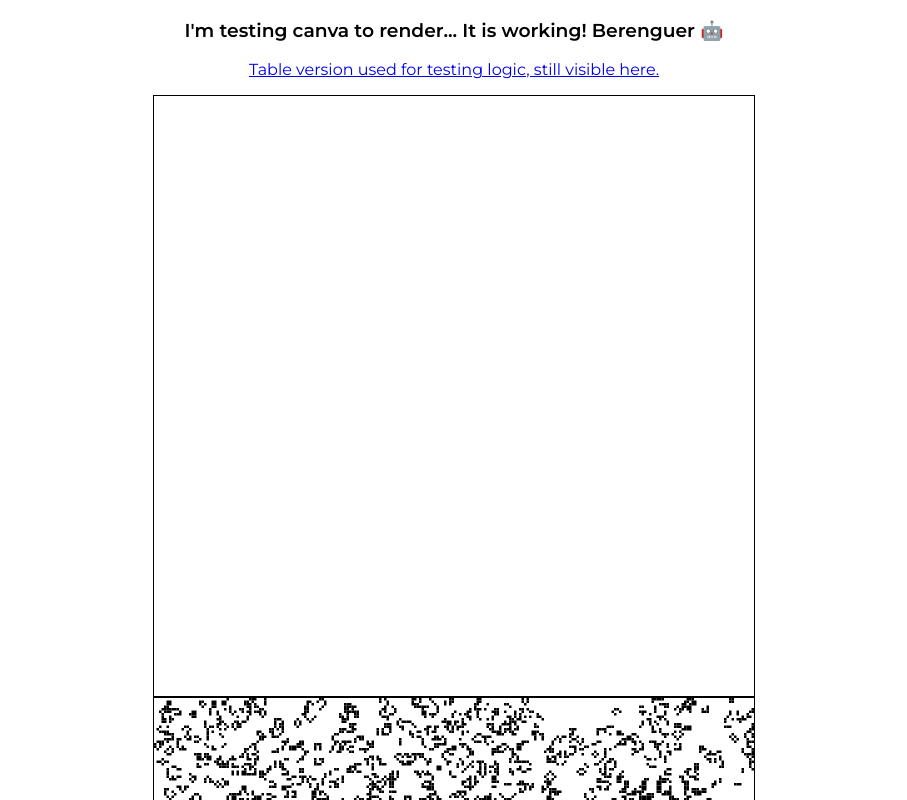
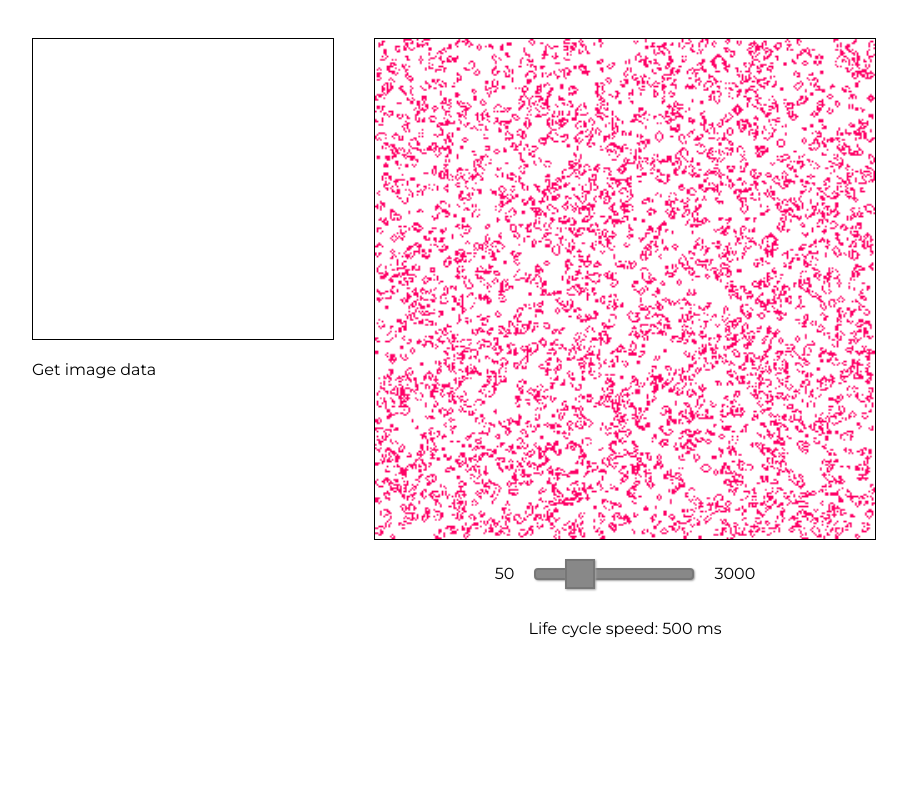
Before and after one commit to Beringar/202201-W2-CH-WE-berenguer-pou, a website: page index.html in a window 1280 px wide. Shown: the top 800 px of the page, without its empty margins (186-1093 px from the left). Drawn offline with Linux system fonts and the light colour scheme.

Commit message:
rendered user input on canva as pattern for life cycle

```diff
--- a/app-get-draw.js
+++ b/app-get-draw.js
@@ -45,7 +45,7 @@ function init(container, width, height) {
 }
 
 const container = document.getElementById("canvas");
-init(container, 600, 600);
+init(container, 300, 300);
 
 const chunkArray = (arr, size) =>
   Array.from({ length: Math.ceil(arr.length / size) }, (v, i) =>
@@ -53,12 +53,12 @@ const chunkArray = (arr, size) =>
   );
 
 const getDataArrayFromCanvaDrawing = () => {
-  const imageData = ctx.getImageData(0, 0, 600, 600).data;
+  const imageData = ctx.getImageData(0, 0, 300, 300).data;
   const onlyBlackPixelData = [];
   for (let i = 3; i < imageData.length; i += 4) {
     onlyBlackPixelData.push(imageData[i]);
   }
-  return chunkArray(onlyBlackPixelData, 600).map((row) =>
+  return chunkArray(onlyBlackPixelData, 300).map((row) =>
     row.map((cell) => {
       if (cell === 255) {
         return 1;
--- a/app.js
+++ b/app.js
@@ -1,4 +1,5 @@
 /* eslint-disable no-unused-vars */
+let runLifeCycleSetTimeOut;
 const createBidimensionalSquareArray = (rows) => {
   const array = [];
   for (let i = 0; i < rows; i++) {
@@ -94,7 +95,7 @@ const getCellNewStatus = (actualStatus, numberOfNeighbours) => {
 };
 
 let grid = fillGridCells(
-  createBidimensionalSquareArray(600),
+  createBidimensionalSquareArray(300),
   2,
   getRandomState
 );
@@ -110,7 +111,6 @@ const getRandomColor = () => {
 };
 
 const ctx = canvasElement.getContext("2d");
-ctx.scale(2.5, 2.5);
 let msIntervalNewCycle = 500;
 const drawLifeCycleCanva = (gridArray) => {
   if (canvasElement.getContext) {
@@ -118,7 +118,7 @@ const drawLifeCycleCanva = (gridArray) => {
     for (let row = 0; row < gridArray.length; row++) {
       for (let col = 0; col < gridArray.length; col++) {
         if (grid[row][col] === 1) {
-          ctx.fillStyle = "#000000";
+          ctx.fillStyle = "#ff0066";
           ctx.fillRect(row, col, 1, 1);
         }
       }
@@ -135,14 +135,12 @@ const setNextCycle = (actualStateGrid) => {
   return grid;
 };
 
-const runLifeCycle = () => {
-  drawLifeCycleCanva(setNextCycle(grid));
-  setTimeout(() => {
-    runLifeCycle();
+const startCycle = () => {
+  runLifeCycleSetTimeOut = setTimeout(() => {
+    drawLifeCycleCanva(setNextCycle(grid));
+    startCycle();
   }, msIntervalNewCycle);
 };
-
-runLifeCycle();
 
 const speedCanvaInputElement = document.querySelector("#speed-canva");
 const actualSpeedTextElement = document.querySelector("#actual-speed-canva");
@@ -155,3 +153,87 @@ speedCanvaInputElement.addEventListener(
   },
   false
 );
+
+function createCanvas(parent, width, height) {
+  const canvas = {};
+  canvas.node = document.createElement("canvas");
+  canvas.context = canvas.node.getContext("2d");
+  canvas.node.width = width || 100;
+  canvas.node.height = height || 100;
+  parent.appendChild(canvas.node);
+  return canvas;
+}
+let ctxDraw = null;
+function init(container, width, height) {
+  const canvas = createCanvas(container, width, height);
+  ctxDraw = canvas.context;
+
+  ctxDraw.fillCircle = function (x, y, radius, fillColor) {
+    this.fillStyle = fillColor;
+    this.beginPath();
+    this.moveTo(x, y);
+    this.arc(x, y, radius, 0, Math.PI * 2, false);
+    this.fill();
+  };
+  ctxDraw.clearTo = function (fillColorClear) {
+    ctxDraw.fillStyle = fillColorClear;
+    ctxDraw.fillRect(0, 0, width, height);
+  };
+
+  // bind mouse events
+  canvas.node.onmousemove = function (e) {
+    if (!canvas.isDrawing) {
+      return;
+    }
+    const x = e.pageX - this.offsetLeft;
+    const y = e.pageY - this.offsetTop;
+    const radius = 10;
+    const fillColorDraw = "#000000";
+    ctxDraw.fillCircle(x, y, radius, fillColorDraw);
+  };
+  canvas.node.onmousedown = function () {
+    canvas.isDrawing = true;
+  };
+  canvas.node.onmouseup = function () {
+    canvas.isDrawing = false;
+  };
+}
+
+const container = document.getElementById("draw-canvas");
+init(container, 300, 300);
+
+const chunkArray = (arr, size) =>
+  Array.from({ length: Math.ceil(arr.length / size) }, (v, i) =>
+    arr.slice(i * size, i * size + size)
+  );
+
+const getDataArrayFromCanvaDrawing = () => {
+  const imageData = ctxDraw.getImageData(0, 0, 300, 300).data;
+  const onlyBlackPixelData = [];
+  for (let i = 3; i < imageData.length; i += 4) {
+    onlyBlackPixelData.push(imageData[i]);
+  }
+  return chunkArray(onlyBlackPixelData, 300).map((row) =>
+    row.map((cell) => {
+      if (cell === 255) {
+        return 1;
+      }
+      return 0;
+    })
+  );
+};
+
+const el = document.querySelector("#getImageData");
+el.addEventListener(
+  "click",
+  () => {
+    grid = getDataArrayFromCanvaDrawing();
+  },
+  false
+);
+
+const stopCycle = () => {
+  clearTimeout(runLifeCycleSetTimeOut);
+};
+
+startCycle();
--- a/index.html
+++ b/index.html
@@ -8,15 +8,13 @@
     <title>Beringar Game of Life</title>
   </head>
   <body>
-    <h3>I'm testing canva to render... It is working! Berenguer 🤖</h3>
-    <a href="table.html"
-      ><p>Table version used for testing logic, still visible here.</p></a
-    >
     <main>
-      <canvas id="draw-canvas" width="600" height="600"
-        >Your browser does not support canvas!</canvas
-      >
-      <canvas id="canvas" width="600" height="600"
+      <section>
+        <div id="draw-canvas"></div>
+        <p id="getImageData">Get image data</p>
+      </section>
+      <section>
+        <canvas id="canvas" width="300" height="300"
           >Your browser does not support canvas!</canvas
         >
         <div class="speed-slider">
@@ -28,12 +26,13 @@
               min="50"
               max="2000"
               value="500"
-          /><span class="speed-slider__range-text">2000</span>
+            /><span class="speed-slider__range-text">3000</span>
           </div>
           <p classe="speed-slider__text">
             Life cycle speed: <span id="actual-speed-canva">500</span> ms
           </p>
         </div>
+      </section>
     </main>
     <script src="app.js"></script>
   </body>
--- a/styles/styles.css
+++ b/styles/styles.css
@@ -17,11 +17,16 @@ a {
 main {
   display: flex;
   justify-content: center;
-  align-items: center;
-  flex-direction: column;
-  align-content: center;
+  flex-wrap: wrap;
 }
 
+main > section {
+  padding: 30px 20px;
+}
+
+#canvas {
+  width: 500px;
+}
 table {
   border-collapse: collapse;
 }
@@ -43,6 +48,7 @@ td {
 
 canvas {
   border: 1px solid black;
+  background-color: white;
 }
 
 .speed-slider__input-container {
@@ -63,7 +69,7 @@ input[type="range"] {
   height: 39px;
   -webkit-appearance: none;
   margin: 10px 0;
-  width: 200px;
+  width: 160px;
 }
 input[type="range"]:focus {
   outline: none;
```
Lines whose indentation alone changed are shown as unchanged.
